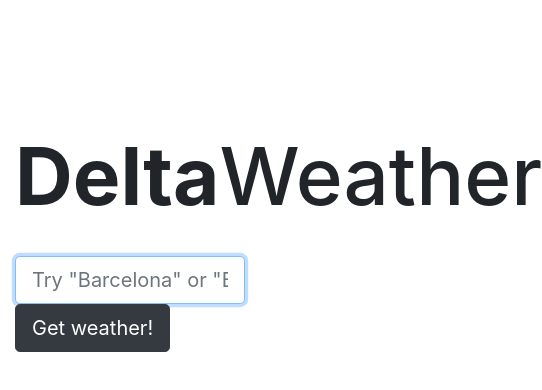
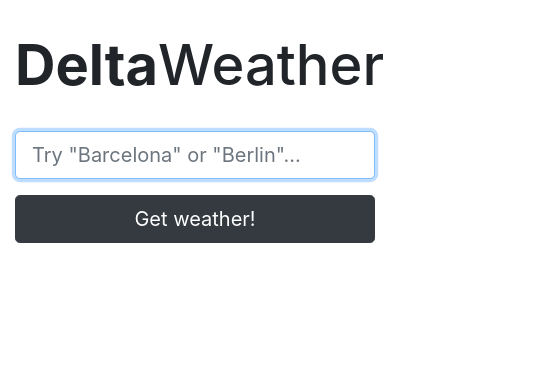
Before and after one commit to anabellaspinelli/delta-weather, a React (Create React App) app: page / in a window 390 px wide. Shown: the top 390 px of the page, 542 px wide, since content can reach past the window. Built offline with nearby package versions, Linux system fonts and the light colour scheme.

Commit message:
feat: mobile layout

```diff
--- a/src/App.js
+++ b/src/App.js
@@ -7,6 +7,14 @@ import { getAllWeathers } from './lib/transport'
 import { initialState, temperatureReducer } from './reducers'
 import { Delta } from './components/delta'
 import { getHue } from './lib/utils'
+
+const PageTitle = styled.h1`
+    text-align: center;
+    font-size: 6rem;
+    @media (max-width: 768px) {
+        font-size: 3.5rem;
+    }
+`
 
 const WeatherBox = styled.div`
     text-align: center;
@@ -18,15 +26,25 @@ const WeatherBox = styled.div`
         hsl(${props => props.hue}, 60%, 65%, 0.5),
         hsl(${props => props.hue - 305}, 64%, 60%, 0.5)
     );
+
+    @media (max-width: 768px) {
+        margin-top: 16px;
+        padding: 0 16px 32px; 16px;
+    }
 `
 
 const WeatherTitle = styled.p`
-    font-size: 20pt;
+    font-size: 2rem;
     padding-top: 32px;
 `
 
-const Temperature = styled.h2`
-    font-size: 60pt;
+const Temperature = styled.p`
+    font-size: 6rem;
+    font-weight: 900;
+
+    @media (max-width: 768px) {
+        font-size: 5rem;
+    }
 `
 
 const App = () => {
@@ -52,9 +70,9 @@ const App = () => {
 
     return (
         <Container className='App'>
-            <h1 style={{ textAlign: 'center', fontSize: '60pt' }}>
+            <PageTitle>
                 <strong>Delta</strong>Weather
-            </h1>
+            </PageTitle>
             <LocationForm onSubmit={handleFormSubmit} />
 
             {state.status === 'errored' && (
--- a/src/components/delta.js
+++ b/src/components/delta.js
@@ -2,8 +2,12 @@ import React from 'react'
 import PropTypes from 'prop-types'
 import styled from 'styled-components'
 
-const DeltaText = styled.h2`
-    font-size: 40pt;
+const DeltaText = styled.p`
+    font-size: 4rem;
+
+    @media (max-width: 768px) {
+        font-size: 2rem;
+    }
 `
 
 export const Delta = ({ temperatures }) => {
--- a/src/components/location-form.js
+++ b/src/components/location-form.js
@@ -2,6 +2,14 @@ import PropTypes from 'prop-types'
 import React, { createRef, useEffect, useState } from 'react'
 import { Button, Col, Row } from 'react-bootstrap'
 import Form from 'react-bootstrap/Form'
+import styled from 'styled-components'
+
+const ResponsiveButton = styled(Button)`
+    @media (max-width: 768px) {
+        width: 100%;
+        margin-top: 16px;
+    }
+`
 
 export const LocationForm = ({ onSubmit }) => {
     const [location, setLocation] = useState('')
@@ -23,7 +31,7 @@ export const LocationForm = ({ onSubmit }) => {
             style={{ marginTop: '32px' }}
         >
             <Row className='justify-content-md-center'>
-                <Col md={{ span: 6, offset: 2 }} xs={{ span: 8 }}>
+                <Col md={{ span: 6, offset: 2 }} xs={{ span: 12 }}>
                     <Form.Control
                         type='text'
                         placeholder='Try "Barcelona" or "Berlin"...'
@@ -35,7 +43,7 @@ export const LocationForm = ({ onSubmit }) => {
                     />
                 </Col>
                 <Col>
-                    <Button
+                    <ResponsiveButton
                         size='lg'
                         variant='dark'
                         type='submit'
@@ -43,7 +51,7 @@ export const LocationForm = ({ onSubmit }) => {
                         onClick={handleSubmit}
                     >
                         Get weather!
-                    </Button>
+                    </ResponsiveButton>
                 </Col>
             </Row>
         </Form>
--- a/src/index.css
+++ b/src/index.css
@@ -7,6 +7,12 @@ body {
     -moz-osx-font-smoothing: grayscale;
 }
 
+@media (max-width: 768px) {
+    body {
+        padding-top: 32px;
+    }
+}
+
 code {
     font-family: source-code-pro, Menlo, Monaco, Consolas, 'Courier New',
         monospace;
```
Also changed, not shown: 1 other file (tests, documents, lock files or other folders).
